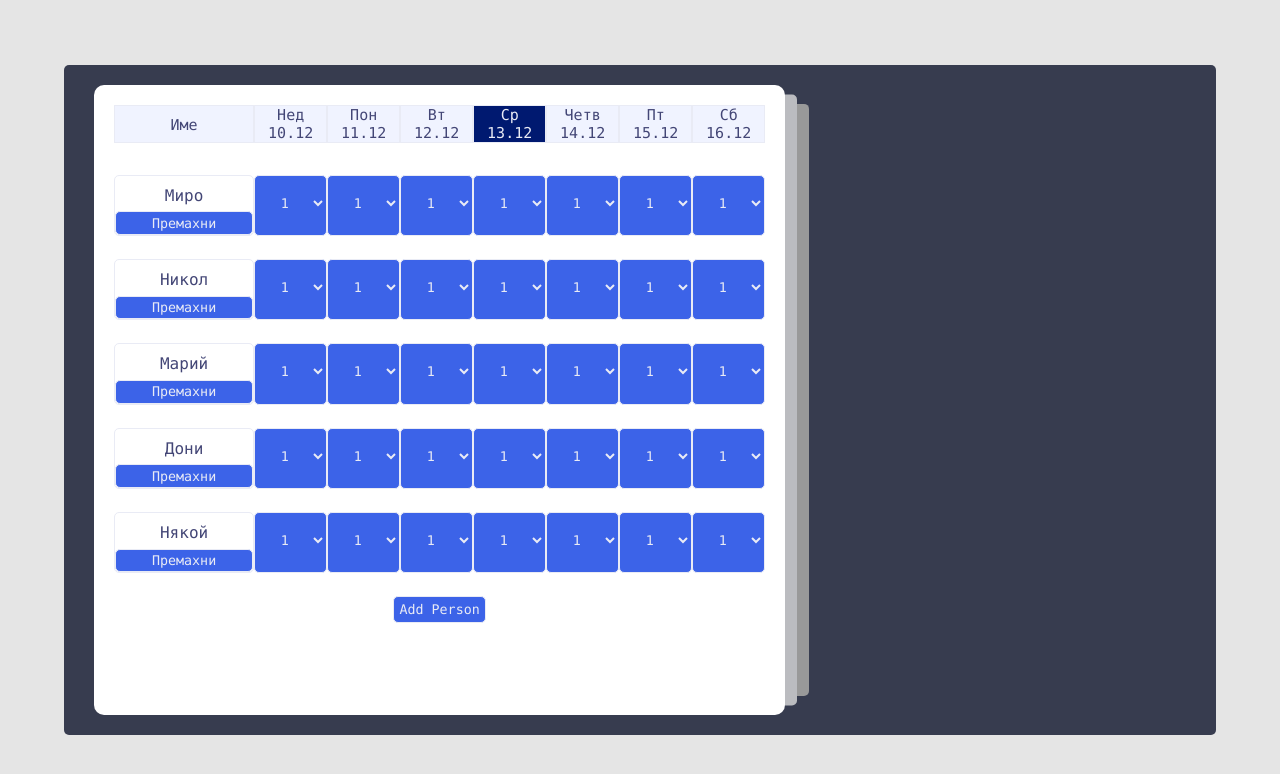
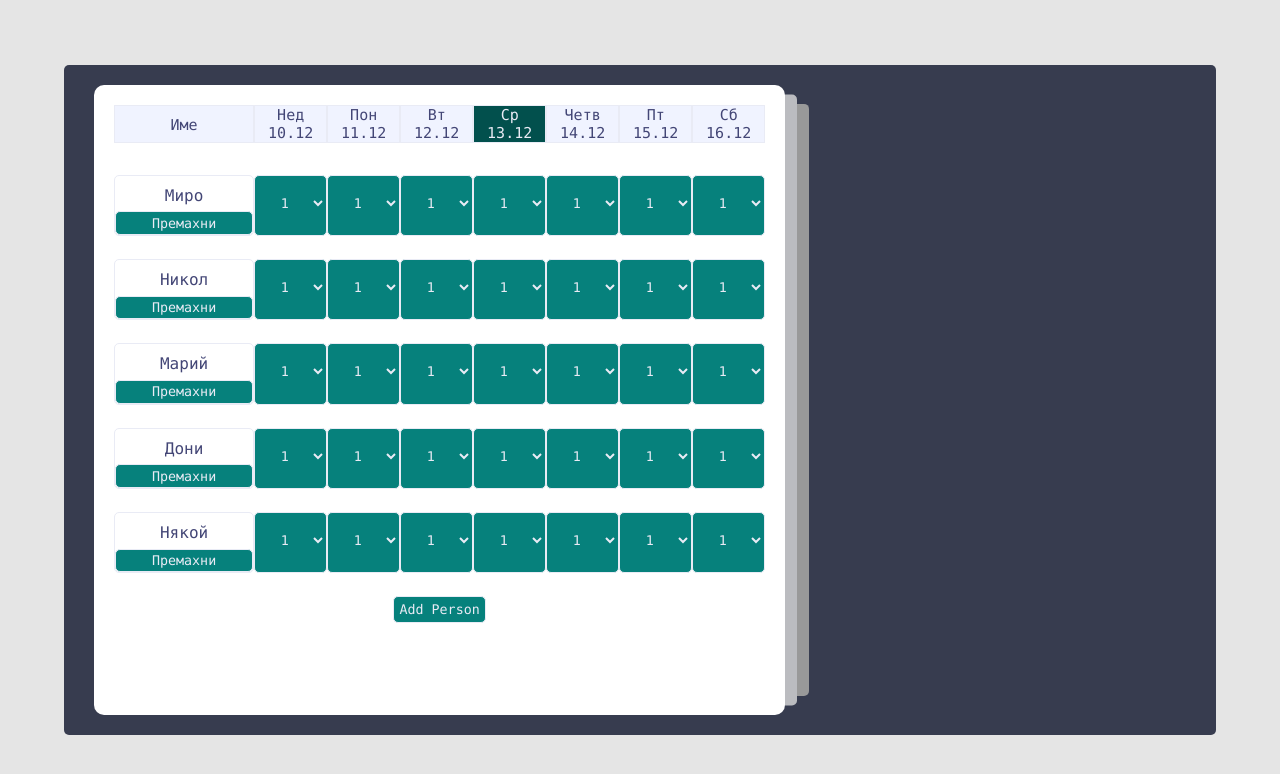
Before and after one commit to BateDowen/working-schedule-app, a React (Create React App) app: page / in a window 1280 px wide. Shown: the top 774 px of the page. Built offline with nearby package versions, Linux system fonts and the light colour scheme.

Commit message:
change colors

```diff
--- a/src/components/AddPeople/AddPeople.module.css
+++ b/src/components/AddPeople/AddPeople.module.css
@@ -4,7 +4,7 @@
   .addPerson button{
       border:1px solid #E9EBF5;
       text-align: center;
-      background-color: #3C63E8;
+      background-color: #06817c;
       border-radius: 5px;
       color: #E9EBF5;
       padding: 5px;
--- a/src/components/Days/Day.module.css
+++ b/src/components/Days/Day.module.css
@@ -4,6 +4,6 @@
     text-align: center;
   }
   .active{
-    background-color: #001970;
+    background-color: #02504d;
     color: #E9EBF5;
   }
--- a/src/components/Persons/Select.module.css
+++ b/src/components/Persons/Select.module.css
@@ -1,6 +1,6 @@
 .select{
     text-align: center;
-    background-color: #3C63E8;
+    background-color: #06817c;
     border: none;
     width: 100%;
     height: 100%;
@@ -14,7 +14,7 @@
     width: 13%;
     border:1px solid #E9EBF5;
     text-align: center;
-    background-color: #3C63E8;
+    background-color: #06817c;
     border-radius: 5px;
 }
 .shift p{
--- a/src/components/RemovePeople/RemovePeople.module.css
+++ b/src/components/RemovePeople/RemovePeople.module.css
@@ -4,7 +4,7 @@
     text-align: center;
     border: 1px solid #E9EBF5;
     text-align: center;
-    background-color: #3C63E8;
+    background-color: #06817c;
     border-radius: 5px;
     color: #E9EBF5;
     cursor: pointer;
```
